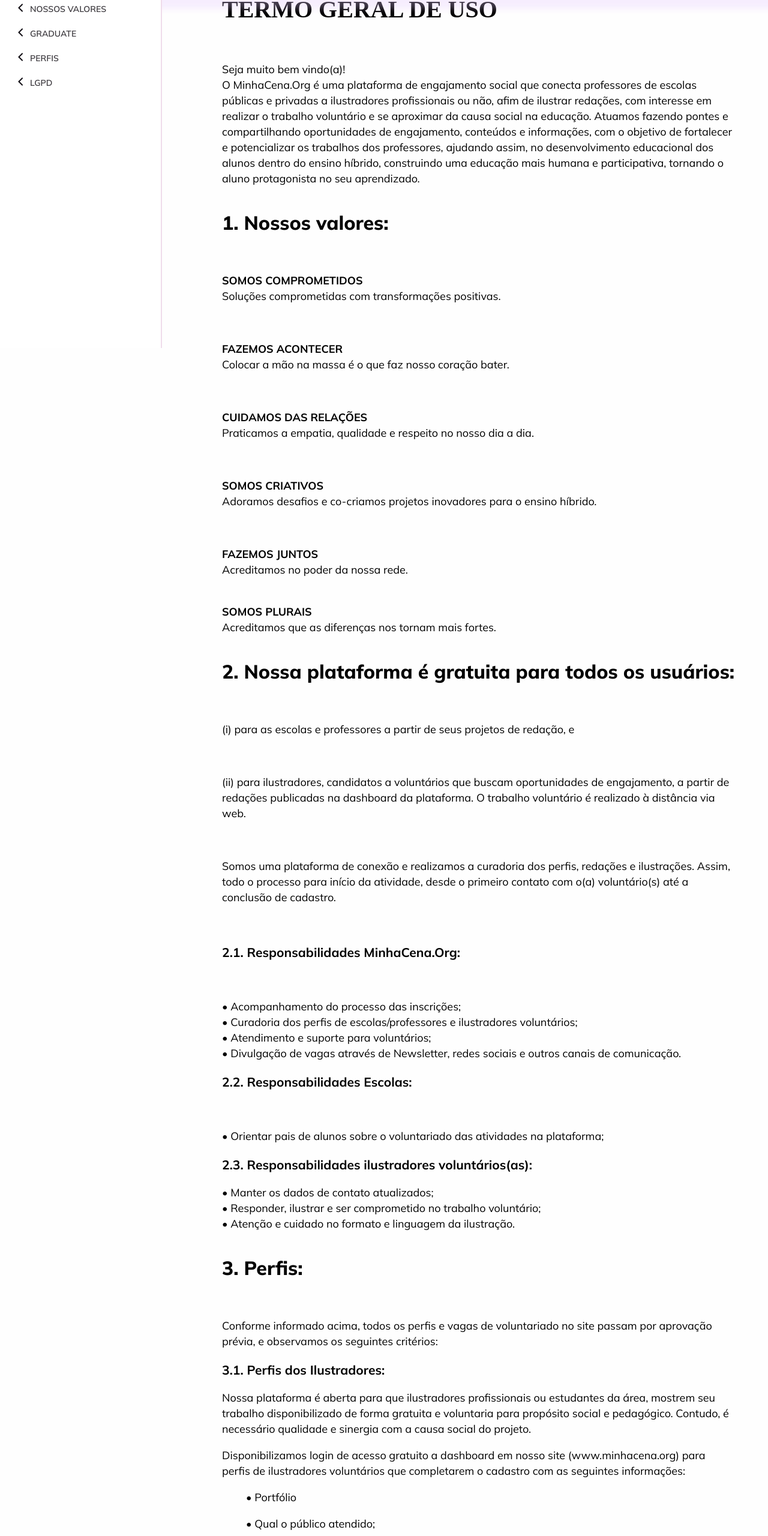
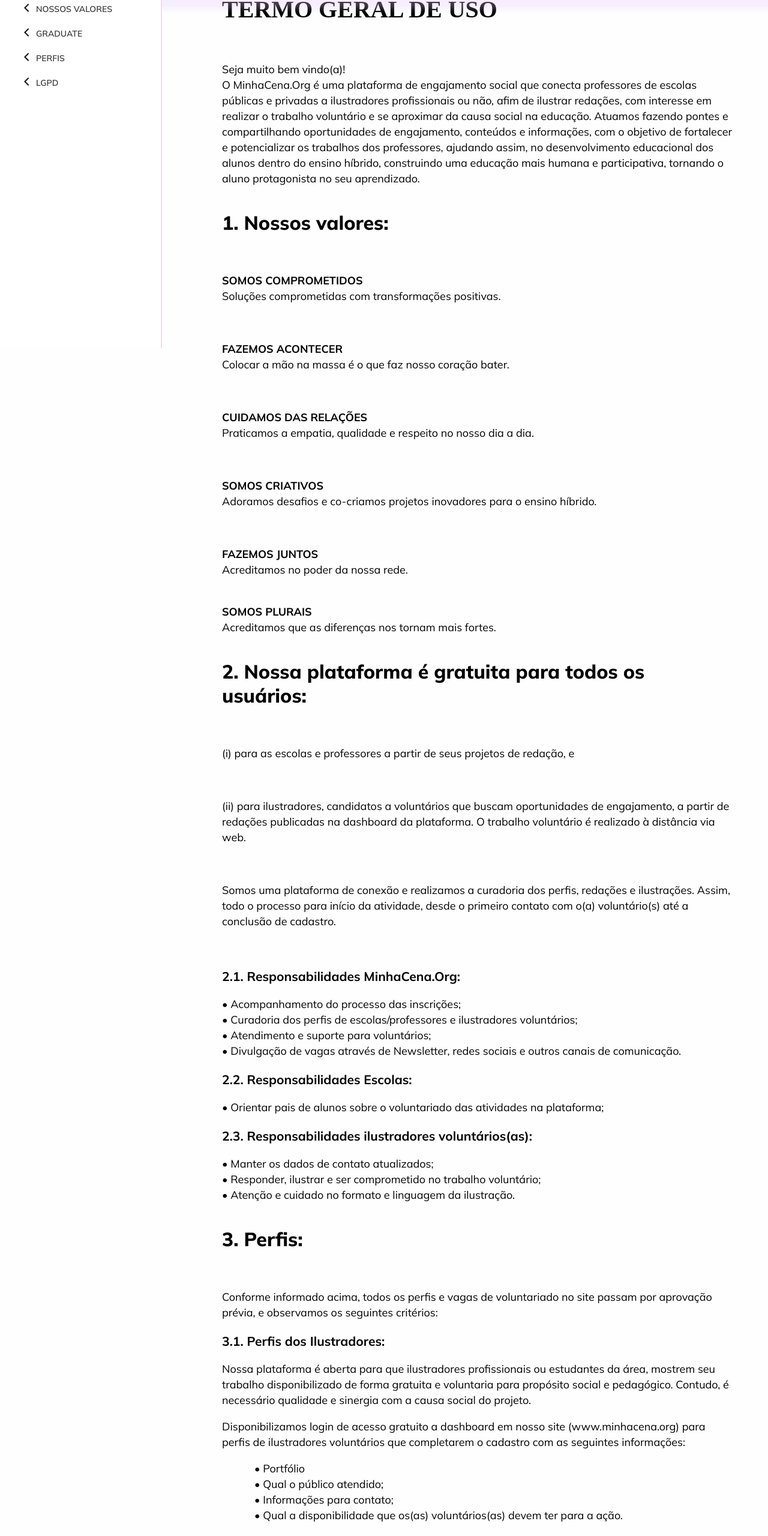
Before and after one commit to MinhaCena/minha-cena-site, a Next.js app: page /terms in a window 1280 px wide. Shown: the part 100-2660 px from the top of the page at 60% size. Built offline with nearby package versions, Linux system fonts and the light colour scheme.

Commit message:
refactor: fix terms of use page #34

```diff
--- a/src/app/terms/page.tsx
+++ b/src/app/terms/page.tsx
@@ -1,12 +1,13 @@
+import Image from 'next/image'
 import styles from './styles.module.scss'
 
 export default function Page(){
     return(
         <>
             <header className={styles.navbar}>
-                <img src="http://localhost:3000/img/terms/Vector.png" alt='logo'/>
+                <Image src="/img/terms/Vector.png" width={170} height={24} alt='logo'/>
                 <form className={styles.search_box}>
-                    <img src="http://localhost:3000/img/terms/tabler_search.png"/>
+                    <Image src="/img/terms/tabler_search.png" width={10.37} height={10.37} alt='search' />
                     <input className={styles.search} type="search" placeholder="Pesquise dentro do termo..."/>
                 </form>
             </header>
@@ -14,17 +15,17 @@
             <aside className={styles.sidebar}>
 
                 <ul className={styles.sidebar_box}>
-                    <img className={styles.sidebar_icon} src="http://localhost:3000/img/terms/arrow.png"/>
-                    <a className={styles.sidebar_item} href="#">NOSSOS VALORES</a>
+                    <Image className={styles.sidebar_icon} src="/img/terms/arrow.png" width={8} height={14} alt='link'/>
+                    <a className={styles.sidebar_item} href="#NossosValores">NOSSOS VALORES</a>
 
-                    <img className={styles.sidebar_icon} src="http://localhost:3000/img/terms/arrow.png"/>
-                    <a className={styles.sidebar_item} href="#">GRADUATE</a>
+                    <Image className={styles.sidebar_icon} src="/img/terms/arrow.png" width={8} height={14} alt='link'/>
+                    <a className={styles.sidebar_item} href="#Gratuidade">GRADUATE</a>
 
-                    <img className={styles.sidebar_icon} src="http://localhost:3000/img/terms/arrow.png"/>
-                    <a className={styles.sidebar_item} href="#">PERFIS</a>
+                    <Image className={styles.sidebar_icon} src="/img/terms/arrow.png" width={8} height={14} alt='link'/>
+                    <a className={styles.sidebar_item} href="#Perfis">PERFIS</a>
 
-                    <img className={styles.sidebar_icon} src="http://localhost:3000/img/terms/arrow.png"/>
-                    <a className={styles.sidebar_item} href="#">LGPD</a>
+                    <Image className={styles.sidebar_icon} src="/img/terms/arrow.png" width={8} height={14} alt='link'/>
+                    <a className={styles.sidebar_item} href="#LGPD">LGPD</a>
                 </ul>
             </aside>
 
@@ -50,7 +51,7 @@
                         tornando o aluno protagonista no seu aprendizado.
                     </div>
 
-                    <h2 className={styles.title}>1. Nossos valores:</h2>
+                    <h2 id='NossosValores' className={styles.title}>1. Nossos valores:</h2>
 
                     <div className={styles.content_text}>
                         <p><b>SOMOS COMPROMETIDOS</b><br/>
@@ -77,7 +78,7 @@
                         Acreditamos que as diferenças nos tornam mais fortes.
                     </div>
 
-                    <h2 className={styles.title}>2. Nossa plataforma é gratuita para todos os usuários:</h2>
+                    <h2 id='Gratuidade' className={styles.title}>2. Nossa plataforma é gratuita para todos os<br/> usuários:</h2>
 
                     <div className={styles.content_text}>
 
@@ -92,14 +93,14 @@
                             até a conclusão de cadastro.
                         </p><br/>
 
-                        <h3>2.1. Responsabilidades MinhaCena.Org:</h3><br/>
+                        <h3>2.1. Responsabilidades MinhaCena.Org:</h3>
 
                         <p>• Acompanhamento do processo das inscrições;<br/>
                         • Curadoria dos perfis de escolas/professores e ilustradores voluntários;<br/>
                         • Atendimento e suporte para voluntários;<br/>
                         • Divulgação de vagas através de Newsletter, redes sociais e outros canais de comunicação.</p>
 
-                        <h3>2.2. Responsabilidades Escolas:</h3><br/>
+                        <h3>2.2. Responsabilidades Escolas:</h3>
 
                         <p>• Orientar pais de alunos sobre o voluntariado das atividades na plataforma;</p>
 
@@ -110,7 +111,7 @@
                         • Atenção e cuidado no formato e linguagem da ilustração.
                     </div>
 
-                    <h2 className={styles.title}>3. Perfis:</h2>
+                    <h2 id='Perfis' className={styles.title}>3. Perfis:</h2>
 
                     <div className={styles.content_text}>Conforme informado acima, todos os perfis e vagas de voluntariado no site
                         passam por aprovação prévia, e observamos os seguintes critérios:
@@ -124,10 +125,10 @@
                         <p>Disponibilizamos login de acesso gratuito a dashboard em nosso site (www.minhacena.org) para perfis
                         de ilustradores voluntários que completarem o cadastro com as seguintes informações:<br/></p>
 
-                        <ul>• Portfólio</ul>
-                        <ul>• Qual o público atendido;</ul>
-                        <ul>• Informações para contato;</ul>
-                        <ul>• Qual a disponibilidade que os(as) voluntários(as) devem ter para a ação.</ul>
+                        <p className={styles.content_list}>• Portfólio<br/>
+                        • Qual o público atendido;<br/>
+                        • Informações para contato;<br/>
+                        • Qual a disponibilidade que os(as) voluntários(as) devem ter para a ação.</p>
 
                         <p>Destacamos que não serão publicadas ilustrações: (i) com viés ou ligadas a movimentos políticos, (ii)
                         que tenham a finalidade de evangelização, (iii) que violem direitos humanos, ambientais, e a diversidade
@@ -143,17 +144,18 @@
 
                         <h4>3.2.1. Informações relevantes para inserção da escola na plataforma;</h4>
 
-                        <ul>• Se o segmento é público, privada ou ONG;</ul>
-                        <ul>• Qual a importância dessa atividade na escola;</ul>
-                        <ul>• Dados dos Professores voluntários responsáveis pelo login</ul>
+                        <p className={styles.content_list}>• Se o segmento é público, privada ou ONG;<br/>
+                        • Qual a importância dessa atividade na escola;<br/>
+                        • Dados dos Professores voluntários responsáveis pelo login</p>
 
                         <h4>3.2.2. Regras gerais para aprovação;<br/></h4>
 
-                        <ul>• Não aprovamos no site, perfis de escolas, professores ou ilustradores que tenham finalidade de
-                        evangelização, mesmo que seja atividade secundária;</ul>
+                        <p className={styles.content_list}>• Não aprovamos no site, perfis de escolas, professores ou ilustradores que tenham<br/>
+                        finalidade de
+                        evangelização, mesmo que seja atividade secundária;<br/>
 
-                        <ul>• O MinhaCena.Org se reserva no direito da exclusão de perfis de ilustradores aprovados, que reiteradamente,
-                        deixam de responder as redações publicadas na dashboard pelos professores.</ul>
+                        • O MinhaCena.Org se reserva no direito da exclusão de perfis de ilustradores aprovados,<br/> que reiteradamente,
+                        deixam de responder as redações publicadas na dashboard pelos professores.</p>
 
                         <h4>3.2.3. Sobre direitos autorais;<br/></h4>
 
@@ -171,7 +173,7 @@
                         Informamos que, o MinhaCena.Org poderá bloquear usuários que não observarem o disposto neste termo de uso.
                     </div>
 
-                    <h2 className={styles.title}>4. Lei Geral de Proteção de Dados:</h2>
+                    <h2 id='LGPD' className={styles.title}>4. Lei Geral de Proteção de Dados:</h2>
 
                     <div className={styles.content_text}><p>Por fim, em cumprimento ao disposto na Lei n.º 13.709/18,
                      mais conhecida como Lei Geral de Proteção de Dados - LGPD,
@@ -179,9 +181,9 @@
                      pessoas físicas e empresas, públicas e privadas, ratificamos os dados que serão tratados
                      através da nossa plataforma:</p>
 
-                        <ul>• Dados pessoais: nome, e-mail, telefone, data de nascimento, gênero;</ul>
-                        <ul>• Causas de interesse;</ul>
-                        <ul>• Habilidades pessoais;</ul>
+                        <p className={styles.content_list}>• Dados pessoais: nome, e-mail, telefone, data de nascimento, gênero;<br/>
+                        • Causas de interesse;<br/>
+                        • Habilidades pessoais;</p>
 
                         <p>Todos os dados disponibilizados pelos usuários no momento do cadastro no nosso site,
                         mediante expressa autorização, serão tratados única e exclusivamente para permitir a
--- a/src/app/terms/styles.module.scss
+++ b/src/app/terms/styles.module.scss
@@ -71,7 +71,7 @@
 
 .sidebar_icon{
     display: inline-flex;
-    padding-left: 3em;
+    margin-left: 4em;
 }
 
 .content{
@@ -113,6 +113,10 @@
     margin-bottom: 1em;
 }
 
+.content_list{
+    margin-left: 3em;
+}
+
 .content_text_value{
     width: 25em;
     font-size: 18px;
```
